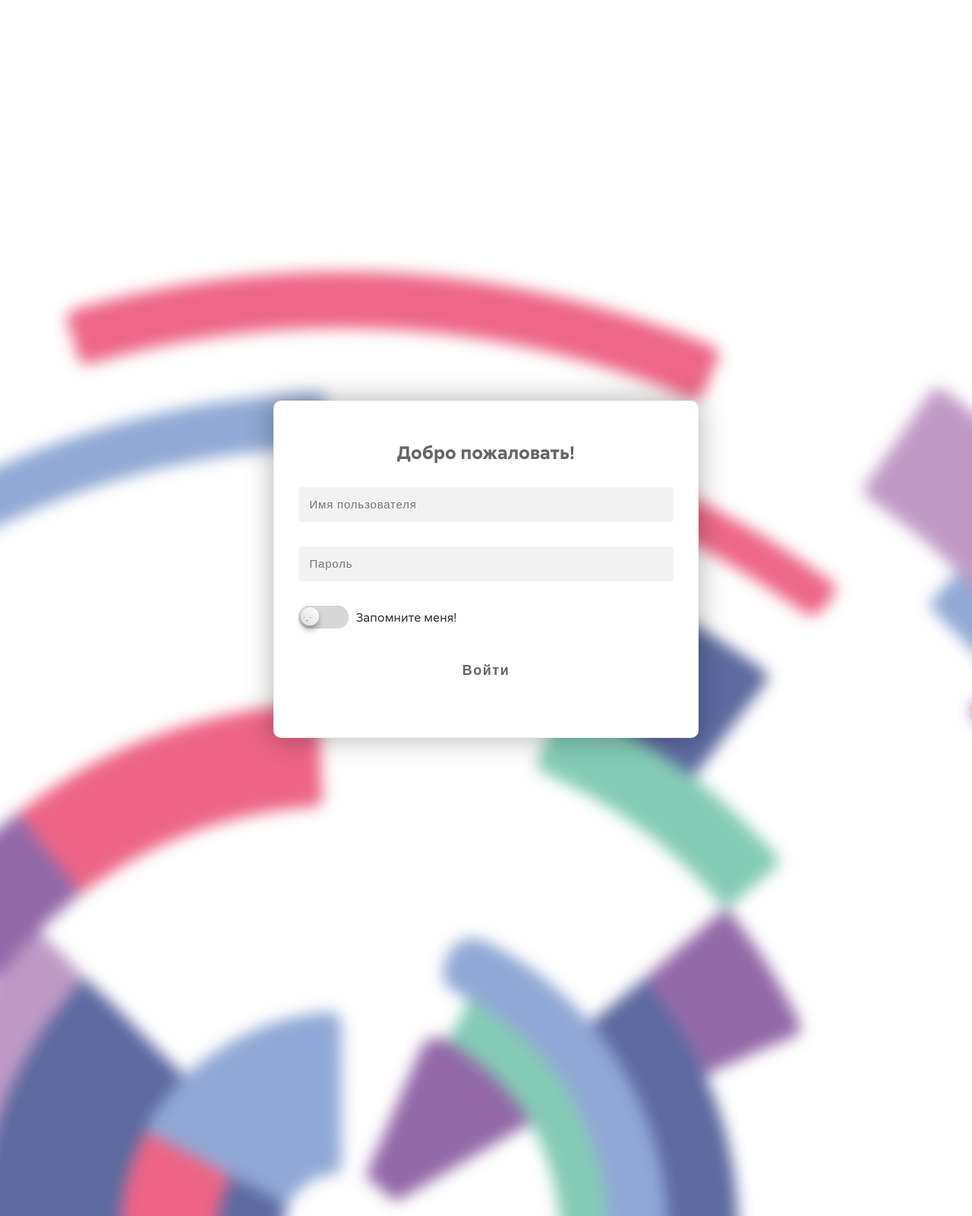
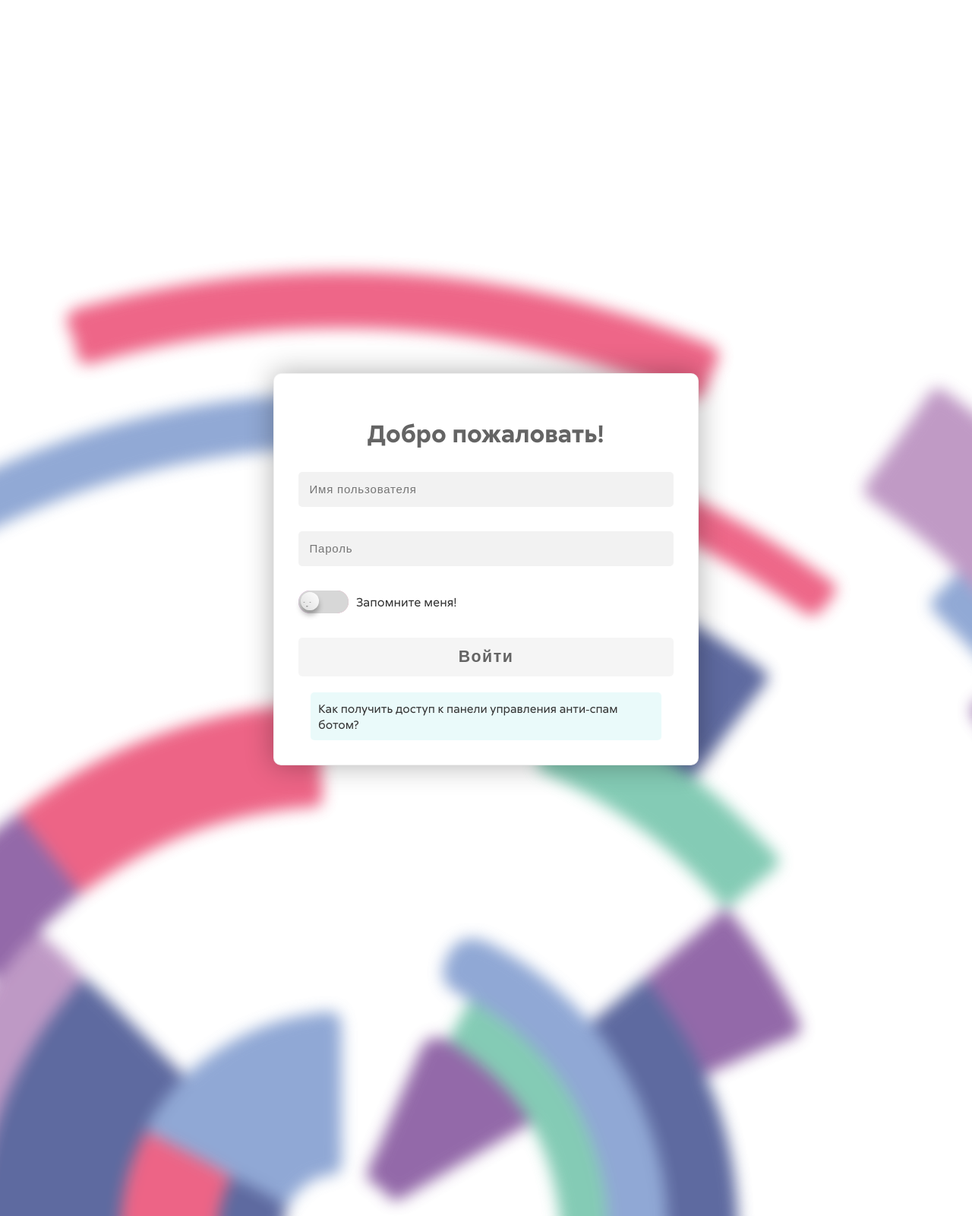
Before and after one commit to overklassniy/STANKIN_AntiSpam_Bot, a Flask app: page /login in a window 1280 px wide. Shown: the whole page at 76% size. Run offline with Flask 3, Linux system fonts and the light colour scheme; parts of the project's set-up code (start-up, migrations or seed data) failed here and were passed over.

Commit message:
Login Page updated

```diff
--- a/panel/app.py
+++ b/panel/app.py
@@ -3,7 +3,7 @@ import sys
 from datetime import timedelta
 
 from dotenv import load_dotenv
-from flask import Flask, session
+from flask import Flask, session, redirect, url_for
 from flask_login import LoginManager
 from flask_sqlalchemy import SQLAlchemy
 from werkzeug.security import generate_password_hash
@@ -16,10 +16,14 @@ load_dotenv()
 
 db = SQLAlchemy()
 
-# Пути к статическим ресурсам
+# Пути к статическим ресурсам / Переменные
+icon_path = '/static/images/stankin-logo.svg'
 background_path = '/static/images/stankin_max.svg'
+
 als_font_path = '/static/font/cunia.otf'
 als_bold_font_path = '/static/font/FuturaRoundBold.ttf'
+
+title = 'СТАНКИН Анти-Спам'
 
 
 def create_app():
@@ -58,14 +62,14 @@ def create_app():
     def init_admin():
         # Добавляем пользователя "admin", если он ещё не существует
         if not User.query.filter_by(name='admin').first():
-            db.session.add(User(name='admin', password=generate_password_hash(os.getenv('ADMIN_PASSWORD'), method='scrypt')))
+            db.session.add(User(name='admin', password=generate_password_hash(os.getenv('ADMIN_PASSWORD'), method='scrypt'), can_configure=True))
             db.session.commit()
             print("Пользователь 'admin' добавлен.")
 
     # Настройка Flask-Login
     login_manager = LoginManager()
     login_manager.login_view = 'auth.login'
-    login_manager.login_message = 'Пожалуйста, войдите в систему, чтобы получить доступ к этой странице.'
+    login_manager.login_message = '<p id="login_message">Пожалуйста, войдите в систему, чтобы получить доступ к панели управления анти&#8209;спам бота.</p>'
     login_manager.init_app(app)
 
     @login_manager.user_loader
--- a/panel/auth.py
+++ b/panel/auth.py
@@ -1,36 +1,45 @@
 from flask import Blueprint, render_template, request, redirect, url_for, flash
-from flask_login import login_user, login_required, logout_user
+from flask_login import login_user, login_required, logout_user, current_user
 from werkzeug.security import check_password_hash
 
-from panel.app import background_path
+from panel.app import background_path, icon_path, title
+from panel.db_models import User
 from panel.main import main_css_path
-from panel.db_models import User
 
 auth_bp = Blueprint('auth', __name__)
 
 # Пути к статическим ресурсам
 login_css_path = '/static/styles/login.css'
 
+login_title = title + ': авторизация'
+
 
 @auth_bp.route('/login')
 def login():
+    og_description = 'Вход в систему'
     header_text = 'Добро пожаловать!'
     username_placeholder_text = 'Имя пользователя'
     password_placeholder_text = 'Пароль'
     submit_login_button_text = 'Войти'
     remember_me_text = 'Запомните меня!'
-
+    login_faq = 'Как получить доступ к панели управления анти&#8209;спам ботом?'
     return render_template(
         'login.html',
         main_css_path=main_css_path,
         login_css_path=login_css_path,
+
+        icon_path=icon_path,
         background_path=background_path,
 
+        og_title=title,
+        og_description=og_description,
+        title=login_title,
         header_text=header_text,
         username_placeholder_text=username_placeholder_text,
         password_placeholder_text=password_placeholder_text,
         submit_login_button_text=submit_login_button_text,
-        remember_me_text=remember_me_text
+        remember_me_text=remember_me_text,
+        login_faq=login_faq
     )
 
 
@@ -43,8 +52,11 @@ def login_post():
     user = User.query.filter_by(name=username).first()
 
     if not user or not check_password_hash(user.password, password):
-        flash('Пожалуйста, проверьте свои данные для входа в систему и повторите попытку.')
+        flash('<p id="login_message">Пожалуйста, проверьте свои данные для входа в систему и повторите попытку.</p>')
         return redirect(url_for('auth.login'))
+
+    if current_user.is_authenticated:
+        logout_user()
 
     login_user(user, remember=remember)
 
--- a/panel/db_models.py
+++ b/panel/db_models.py
@@ -4,6 +4,7 @@ from panel.app import db
 
 
 class User(UserMixin, db.Model):
-    id = db.Column(db.Integer, primary_key=True)  # primary keys are required by SQLAlchemy
+    id = db.Column(db.Integer, primary_key=True)
     name = db.Column(db.String(1000))
     password = db.Column(db.String(1000))
+    can_configure = db.Column(db.Boolean, default=False)
--- a/panel/static/styles/login.css
+++ b/panel/static/styles/login.css
@@ -60,19 +60,18 @@
 }
 
 .login-container form button {
-    background-color: var(--primary-color);
-    color: var(--color);
+    background-color: rgba(155, 155, 155, 0.1);
+    color: var(--second_color);
     display: block;
     padding: 13px;
     border-radius: 5px;
     outline: none;
-    font-size: 18px;
+    font-size: 16pt;
     letter-spacing: 1.5px;
     font-weight: bold;
     width: 100%;
     cursor: pointer;
     margin-top: 2rem;
-    margin-bottom: 2rem;
     transition: all 0.1s ease-in-out;
     border: none;
     -webkit-border-radius: 5px;
@@ -95,15 +94,10 @@
 }
 
 #welcome_header {
+    font-size: 24pt;
     font-family: "ALS Sirius Bold";
     text-align: center;
 }
-
-.opacity {
-    opacity: 0.6;
-    user-select: none;
-}
-
 
 @keyframes wobble {
     0% {
@@ -149,9 +143,7 @@
 }
 
 .checkbox-wrapper .checkbox-label {
-    font-size: 16px; /* Размер шрифта для текста */
-    color: #333; /* Цвет текста */
-    cursor: pointer; /* Курсор как у чекбокса */
+    font-size: 12pt;
 }
 
 .checkbox-wrapper .check {
@@ -250,3 +242,19 @@
     font-size: calc(.6 * var(--size));
     line-height: 0;
 }
+
+#login_message {
+    margin: 0;
+}
+
+.login_faq {
+    background: rgba(214, 245, 245, 0.5);
+    padding: 10px;
+    border-radius: 5px;
+    line-height: 140%;
+    margin-top: 1.3rem;
+    margin-left: 1rem;
+    margin-right: 1rem;
+    margin-bottom: 0;
+    font-size: 11.5pt;
+}
--- a/panel/static/styles/main.css
+++ b/panel/static/styles/main.css
@@ -15,6 +15,9 @@ html, body {
     height: 100%;
     overflow: hidden;
     font-family: "ALS Sirius Regular";
+    --text_color: #333;
+    --second_color: #646464;
+    color: var(--text_color)
 }
 
 .background {
@@ -25,3 +28,37 @@ html, body {
     transform: translate(-45%, -50%);
     pointer-events: none;
 }
+
+.url {
+    outline-style: none;
+    color: var(--text_color);
+    text-decoration: none;
+}
+
+.animate {
+    transition: 0.3s;
+}
+
+.notification {
+    background-color: #FFFACD;
+    padding: 1rem;
+    border-radius: 5px;
+}
+
+.noselect {
+  -webkit-touch-callout: none;
+    -webkit-user-select: none;
+     -khtml-user-select: none;
+       -moz-user-select: none;
+        -ms-user-select: none;
+            user-select: none;
+}
+
+.secolor {
+    color: var(--second_color);
+}
+
+.opacity {
+    opacity: 0.6;
+    user-select: none;
+}
--- a/panel/templates/login.html
+++ b/panel/templates/login.html
@@ -2,7 +2,12 @@
 <html lang="en">
 <head>
     <meta charset="UTF-8">
-    <title>Title</title>
+    <link rel="icon" href="{{ icon_path }}">
+    <meta property="og:title" content="{{ og_title }}">
+    <meta property="og:description" content="{{ og_description }}">
+    <meta property="og:image" content="{{ icon_path }}">
+    <meta name="theme-color" content="#6491F0">
+    <title>{{ title }}</title>
     <link rel="stylesheet" href="{{ main_css_path }}">
     <link rel="stylesheet" href="{{ login_css_path }}">
 </head>
@@ -11,11 +16,11 @@
 <section class="container">
     <div class="login-container">
         <div class="form-container">
-            <h1 id="welcome_header" class="opacity" draggable="false">{{ header_text }}</h1>
+            <h1 id="welcome_header" class="secolor noselect" draggable="false">{{ header_text }}</h1>
             {% with messages = get_flashed_messages() %}
             {% if messages %}
             <div class="notification">
-                {{ messages[0] }}
+                {{ messages[0] | safe }}
             </div>
             {% endif %}
             {% endwith %}
@@ -27,9 +32,10 @@
                         <input id="check-remember" type="checkbox" name="remember">
                         <label for="check-remember"></label>
                     </div>
-                    <span class="checkbox-label">{{ remember_me_text }}</span>
+                    <span class="checkbox-label noselect">{{ remember_me_text }}</span>
                 </div>
-                <button type="submit" class="opacity">{{ submit_login_button_text }}</button>
+                <button type="submit" class="secolor noselect">{{ submit_login_button_text }}</button>
+                <p class="login_faq"><a class="url animate noselect" href="/faq">{{ login_faq | safe }}</a></p>
             </form>
         </div>
     </div>
--- a/requirements.txt
+++ b/requirements.txt
@@ -1,4 +1,4 @@
-aiogram==3.17.0
+aiogram
 python-dotenv
 imblearn
 scikit-learn
@@ -21,3 +21,4 @@ waitress
 flask
 flask-sqlalchemy
 flask-login
+Werkzeug
```
Also changed, not shown: panel/static/images/stankin-logo.svg (added).
